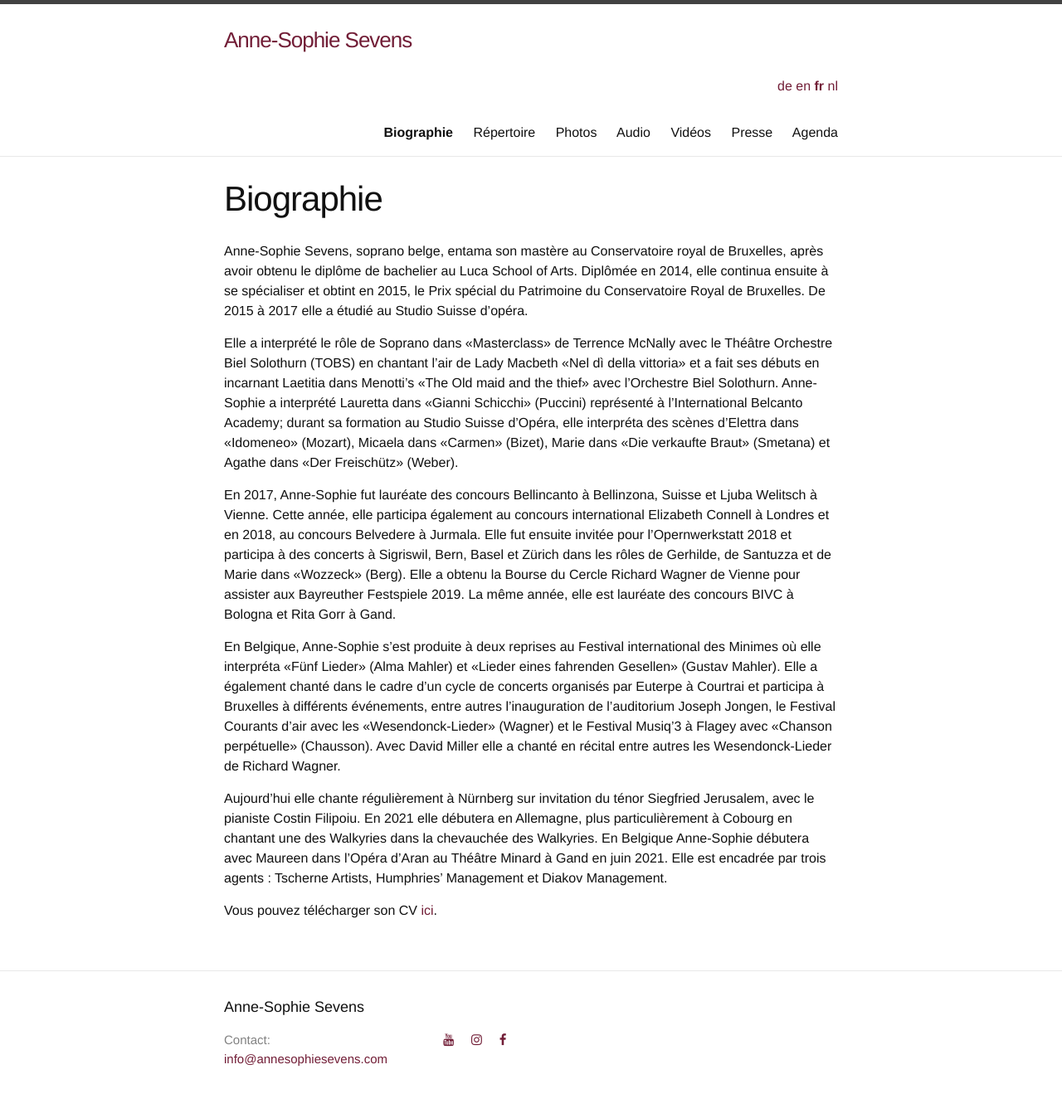
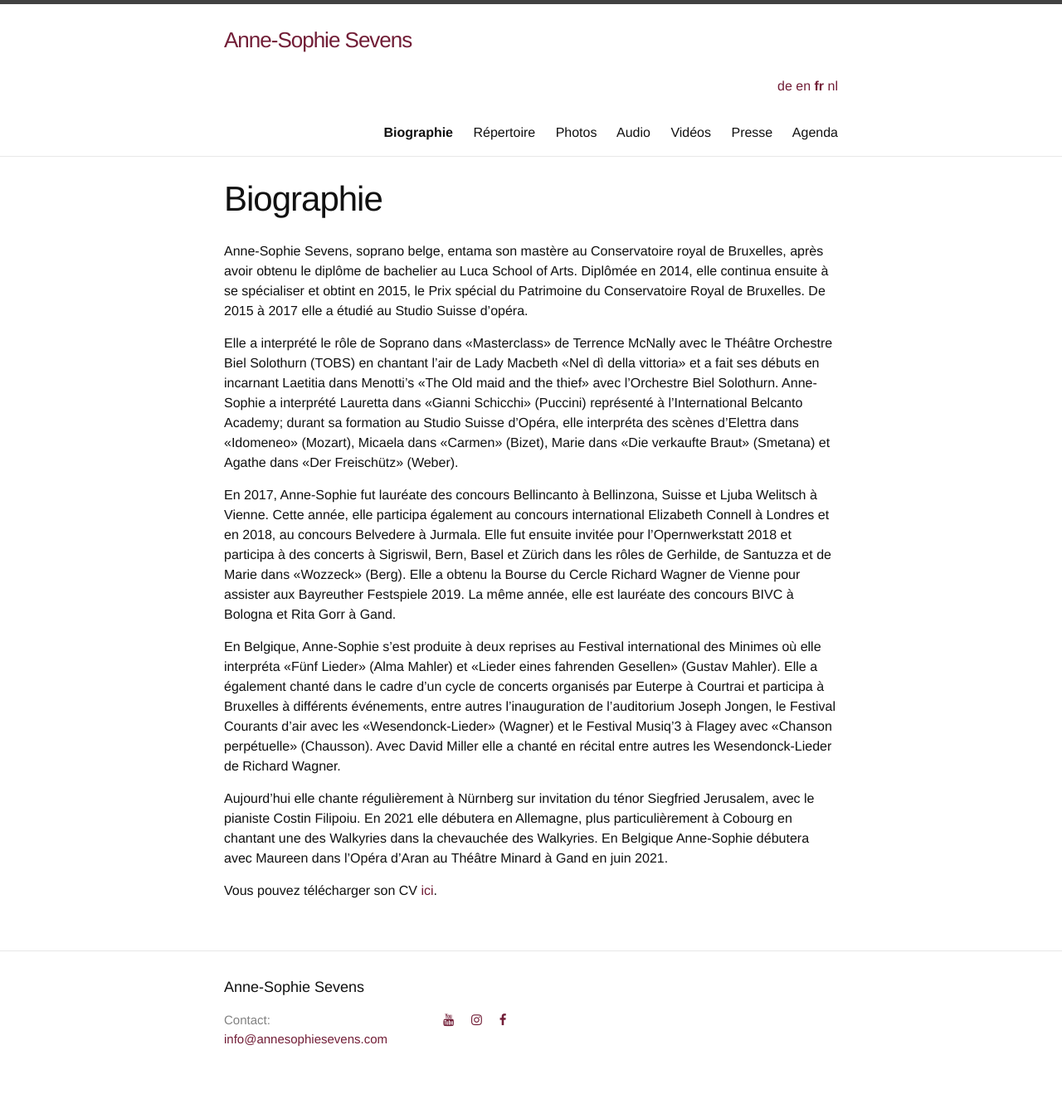
Before and after one commit to annesophie-sevens/annesophie-sevens.github.io, a Jekyll site: the page built from biography-fr.md, in a window 1280 px wide. Shown: the whole page at 83% size. Built offline with Jekyll 4.4.1, drawn with Linux system fonts in a browser that asks for light colours; nearby versions of some CDN libraries; after the commit the page ends 1324 px from its top, so only the background shows below that.

Commit message:
Update biography-fr.md

```diff
--- a/biography-fr.md
+++ b/biography-fr.md
@@ -38,7 +38,6 @@ Wesendonck-Lieder de Richard Wagner.
 Aujourd’hui elle chante régulièrement à Nürnberg sur invitation du ténor Siegfried Jerusalem, avec le
 pianiste Costin Filipoiu. En 2021 elle débutera en Allemagne, plus particulièrement à Cobourg en
 chantant une des Walkyries dans la chevauchée des Walkyries. En Belgique Anne-Sophie débutera
-avec Maureen dans l’Opéra d’Aran au Théâtre Minard à Gand en juin 2021. Elle est encadrée par trois
-agents : Tscherne Artists, Humphries’ Management et Diakov Management.
+avec Maureen dans l’Opéra d’Aran au Théâtre Minard à Gand en juin 2021.
 
 Vous pouvez télécharger son CV [ici]({{ site.baseurl }}/assets/CV.pdf).
```
